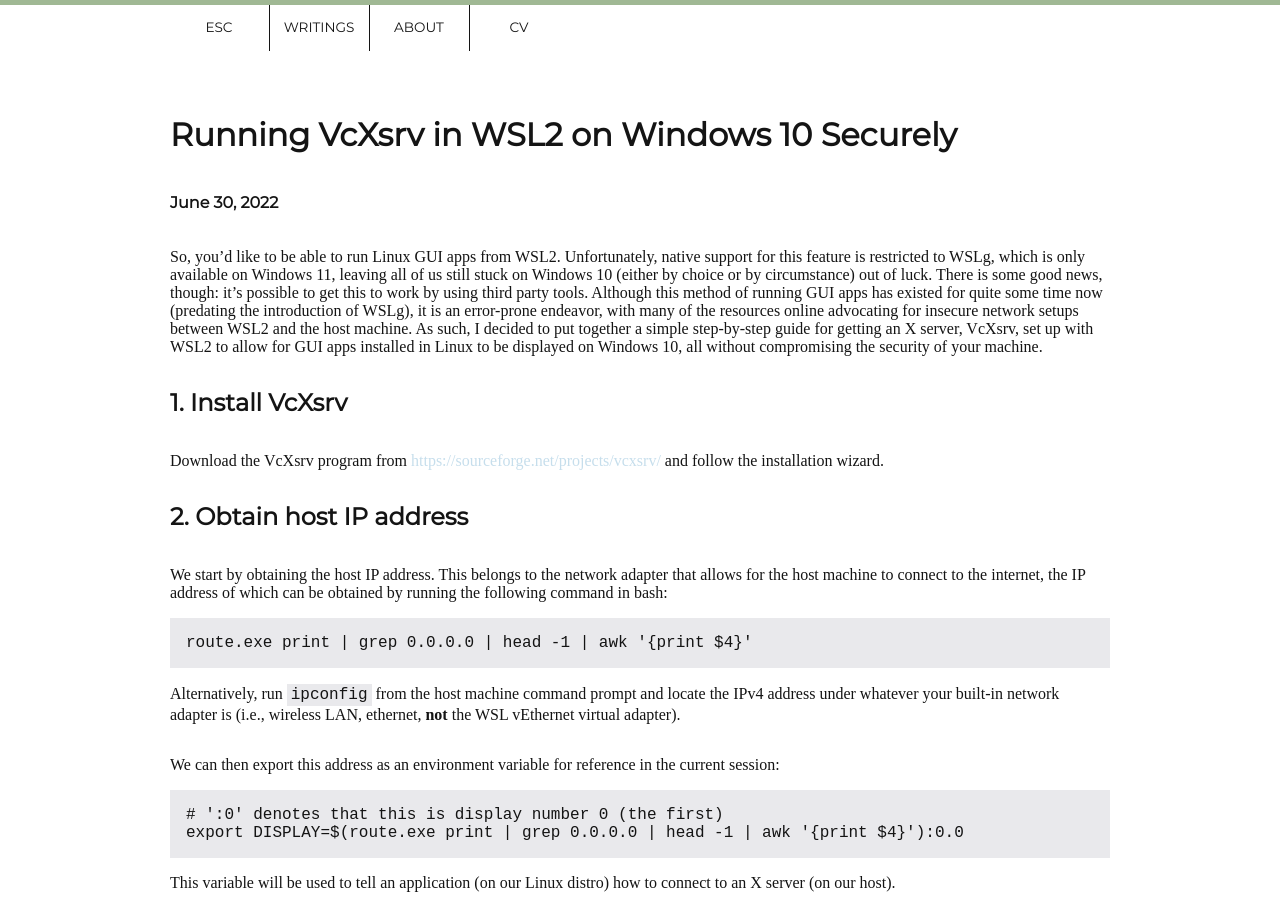
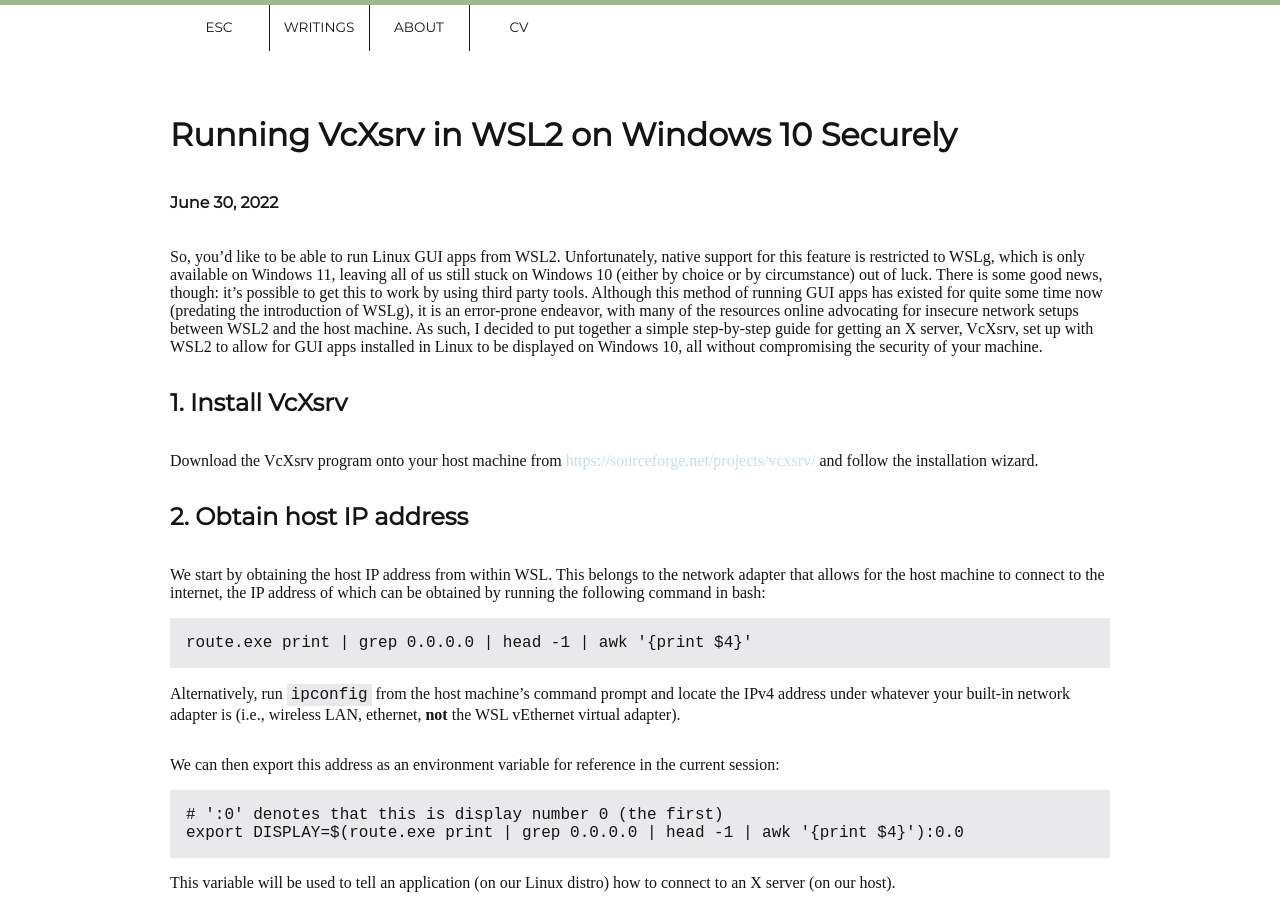
Before and after one commit to eacrawford02/eacrawford02.github.io, a Jekyll site: the page built from _posts/2022-06-30-vcxsrv-tutorial.md, in a window 1280 px wide and 900 px high. Built offline with Jekyll 4.4.1, drawn with Linux system fonts in a browser that asks for light colours; nearby versions of some CDN libraries.

Commit message:
Edits for clarification

````diff
--- a/_posts/2022-06-30-vcxsrv-tutorial.md
+++ b/_posts/2022-06-30-vcxsrv-tutorial.md
@@ -7,17 +7,17 @@
 
 ## 1. Install VcXsrv
 
-Download the VcXsrv program from [https://sourceforge.net/projects/vcxsrv/](https://sourceforge.net/projects/vcxsrv/) and follow the installation wizard.
+Download the VcXsrv program onto your host machine from [https://sourceforge.net/projects/vcxsrv/](https://sourceforge.net/projects/vcxsrv/) and follow the installation wizard.
 
 ## 2. Obtain host IP address
 
-We start by obtaining the host IP address. This belongs to the network adapter that allows for the host machine to connect to the internet, the IP address of which can be obtained by running the following command in bash:
+We start by obtaining the host IP address from within WSL. This belongs to the network adapter that allows for the host machine to connect to the internet, the IP address of which can be obtained by running the following command in bash:
 
 ```
 route.exe print | grep 0.0.0.0 | head -1 | awk '{print $4}'
 ```
 
-Alternatively, run `ipconfig` from the host machine command prompt and locate the IPv4 address under whatever your built-in network adapter is (i.e., wireless LAN, ethernet, **not** the WSL vEthernet virtual adapter).
+Alternatively, run `ipconfig` from the host machine's command prompt and locate the IPv4 address under whatever your built-in network adapter is (i.e., wireless LAN, ethernet, **not** the WSL vEthernet virtual adapter).
 
 We can then export this address as an environment variable for reference in the current session:
 
````
